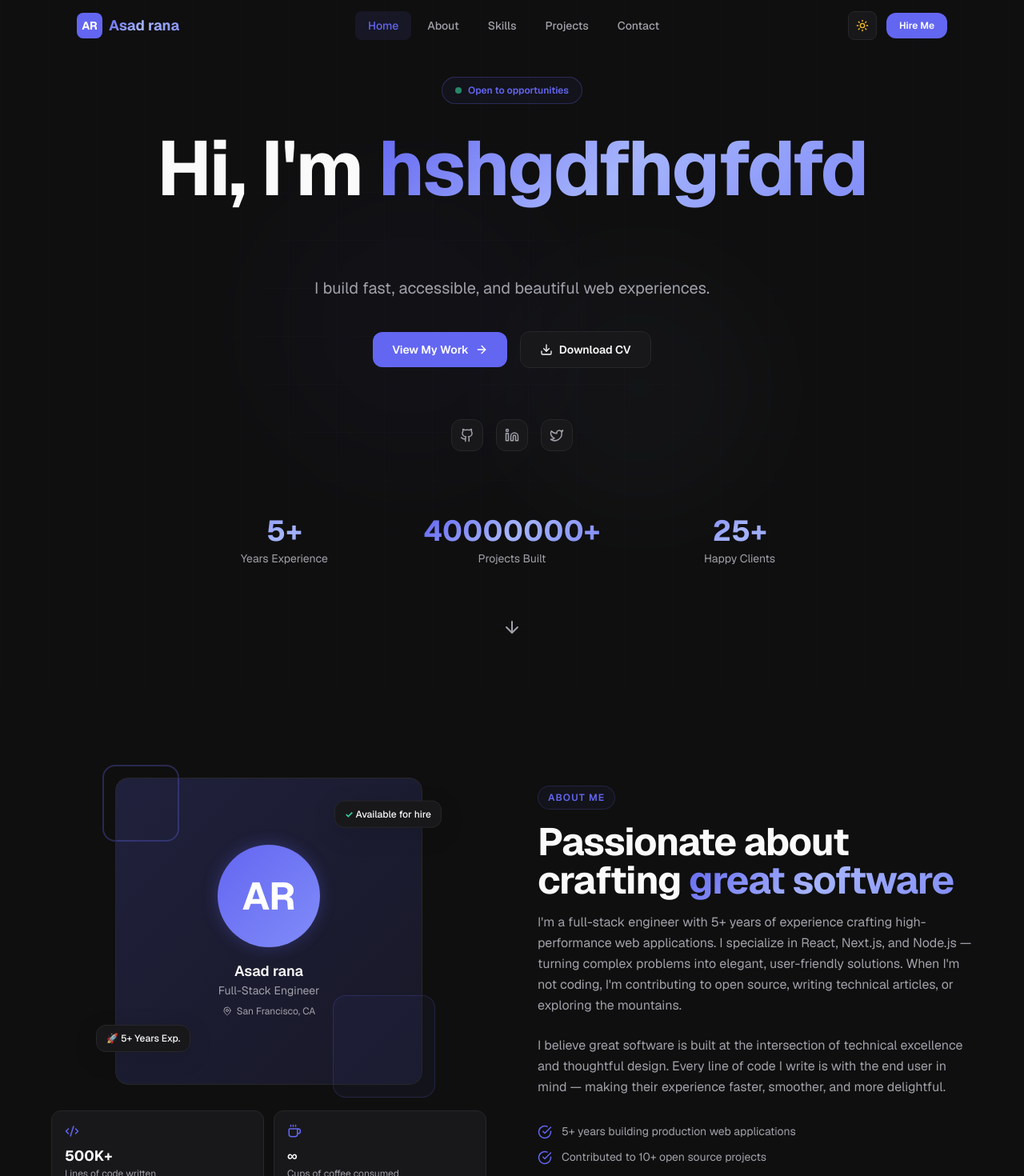
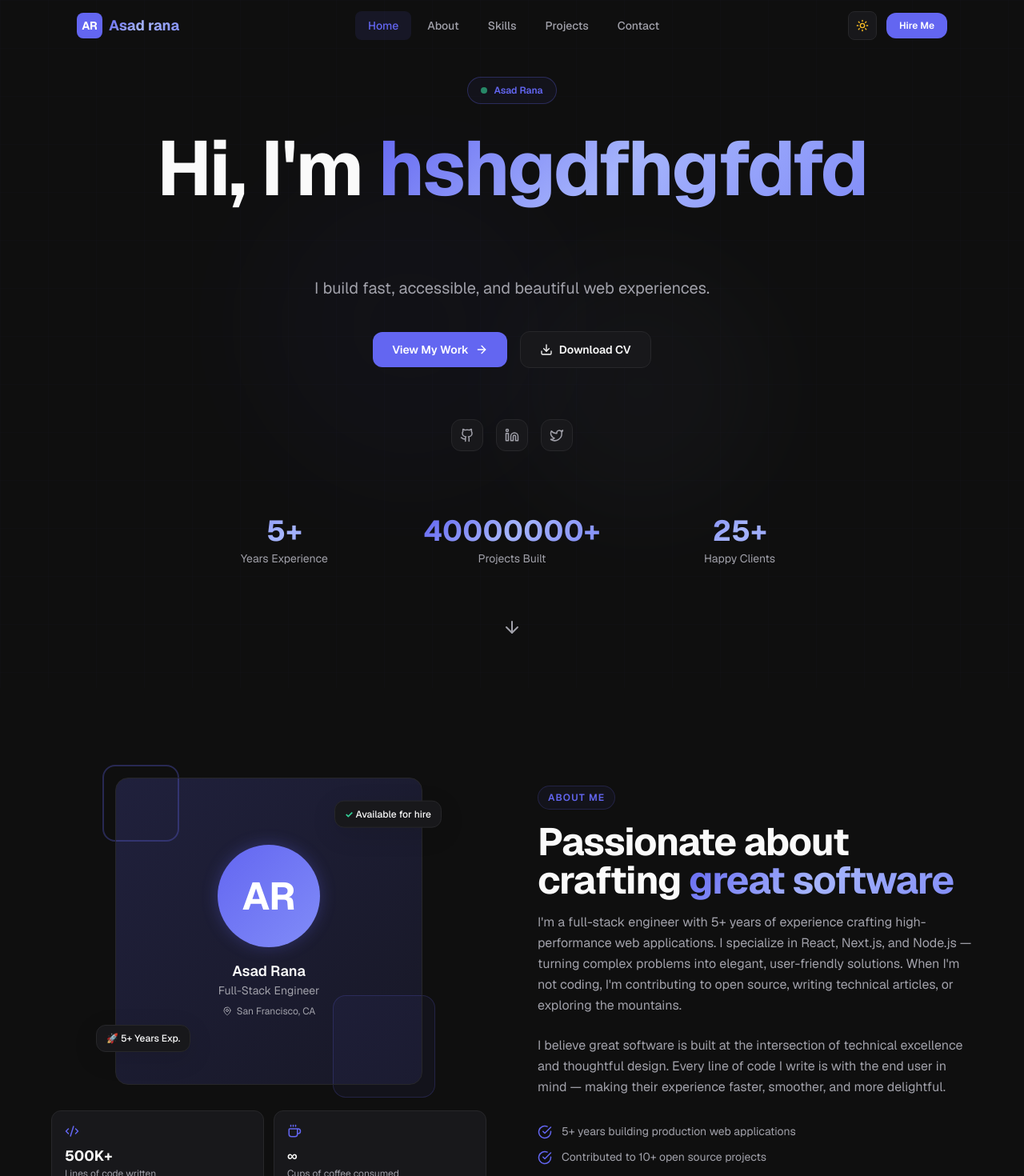
Before and after one commit to ranaasad01/atomic-build-a-modern-portfolio-website-with-da-798ce154, a Next.js app: page / in a window 1280 px wide. Shown: the top 1470 px of the page at 80% size. Built offline with nearby package versions, Linux system fonts and the light colour scheme.

Commit message:
chore: initial generation by Atomic Builder

```diff
--- a/components/sections/Hero.tsx
+++ b/components/sections/Hero.tsx
@@ -48,7 +48,7 @@ export function Hero() {
           <motion.div variants={fadeInUp} className="mb-8">
             <span className="inline-flex items-center gap-2 px-4 py-2 rounded-full text-xs font-semibold border border-primary/30 bg-primary/5 text-primary">
               <span className="w-2 h-2 rounded-full bg-emerald-400 animate-pulse" />
-              {personalInfo.availability}
+              Asad Rana
             </span>
           </motion.div>
 
--- a/lib/data.ts
+++ b/lib/data.ts
@@ -151,7 +151,7 @@ export const socialLinks = {
 };
 
 export const personalInfo = {
-  name: "Asad rana",
+  name: "Asad Rana",
   title: "Full-Stack Engineer",
   tagline: "I build fast, accessible, and beautiful web experiences.",
   bio: "I'm a full-stack engineer with 5+ years of experience crafting high-performance web applications. I specialize in React, Next.js, and Node.js — turning complex problems into elegant, user-friendly solutions. When I'm not coding, I'm contributing to open source, writing technical articles, or exploring the mountains.",
```
